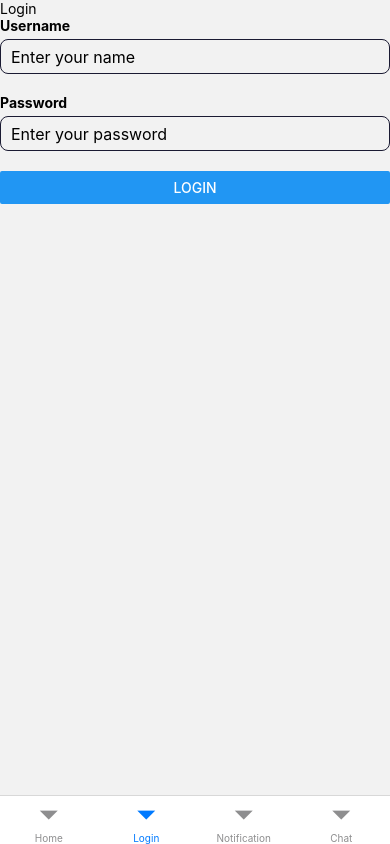
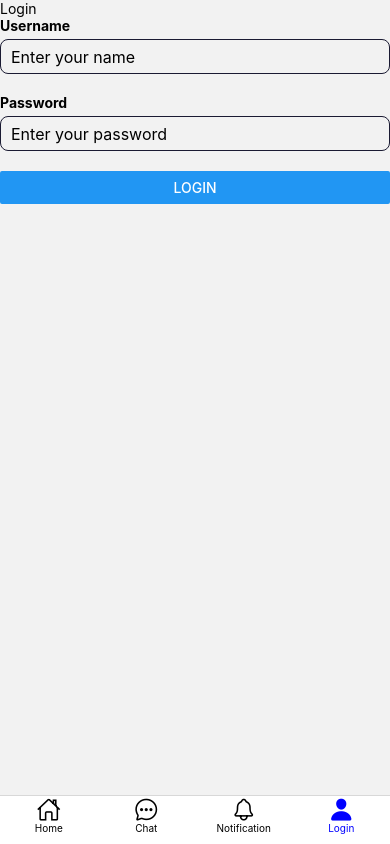
Before and after one commit to sonlam137216/social_app, a React Native app: screen /Login in a window 390 px wide. Built offline with nearby package versions, Linux system fonts and the light colour scheme.

Commit message:
make it better

```diff
--- a/navigation.js
+++ b/navigation.js
@@ -7,6 +7,7 @@ import store from './src/app/store';
 import Home from './src/features/Home/screens/Home';
 // import RegisterScreen from './src/features/Auth/screens/registerScreen';
 import Chat from './src/features/Chat/screens/chatScreen';
+import Ionicons from 'react-native-vector-icons/Ionicons';
 import Notification from './src/features/Notification/screens/notificationScreen';
 
 const Tab = createBottomTabNavigator();
@@ -15,27 +16,39 @@ const RootNavigation = () => {
     return (
         <Provider store={store}>
             <NavigationContainer>
-        <Tab.Navigator>
-          <Tab.Screen
-            name="Home"
-            component={Home}
-            options={{ headerShown: false }}
-          />
-          <Tab.Screen
-            name="Login"
-            component={LoginScreen}
-            options={{ headerShown: false }}
-          />
-          <Tab.Screen
-            name="Notification"
-            component={Notification}
-            options={{ headerShown: false }}
-          />
-          <Tab.Screen
-            name="Chat"
-            component={Chat}
-            options={{ headerShown: false }}
-          />
+                <Tab.Navigator
+                    initialRouteName="Home"
+                    screenOptions={({ route }) => ({
+                        tabBarIcon: ({ focused, color, size }) => {
+                            let iconName;
+                            let routeName = route.name;
+                            if (routeName === 'Home') {
+                                iconName = focused ? 'home' : 'home-outline';
+                            } else if (routeName === 'Chat') {
+                                iconName = focused
+                                    ? 'ios-chatbubble-ellipses-sharp'
+                                    : 'ios-chatbubble-ellipses-outline';
+                            } else if (routeName === 'Notification') {
+                                iconName = focused ? 'ios-notifications-sharp' : 'ios-notifications-outline';
+                            } else if (routeName === 'NewPost') {
+                                iconName = focused ? 'add-circle-sharp' : 'add-circle-outline';
+                            } else if (routeName === 'Login') {
+                                iconName = focused ? 'person' : 'person-outline';
+                            }
+                            return <Ionicons name={iconName} size={size} color={color} />;
+                        },
+                    })}
+                    tabBarOptions={{
+                        activeTintColor: 'blue',
+                        inactiveTintColor: 'black',
+                        labelStyle: { paddingBottom: 10, fontSize: 10 },
+                        style: { padding: 10, height: 70 },
+                    }}
+                >
+                    <Tab.Screen name="Home" component={Home} options={{ headerShown: false }} />
+                    <Tab.Screen name="Chat" component={Chat} options={{ headerShown: false }} />
+                    <Tab.Screen name="Notification" component={Notification} options={{ headerShown: false }} />
+                    <Tab.Screen name="Login" component={LoginScreen} options={{ headerShown: false }} />
                 </Tab.Navigator>
             </NavigationContainer>
         </Provider>
```
Also changed, not shown: 1 other file (tests, documents, lock files or other folders). Lines whose indentation alone changed are shown as unchanged.
